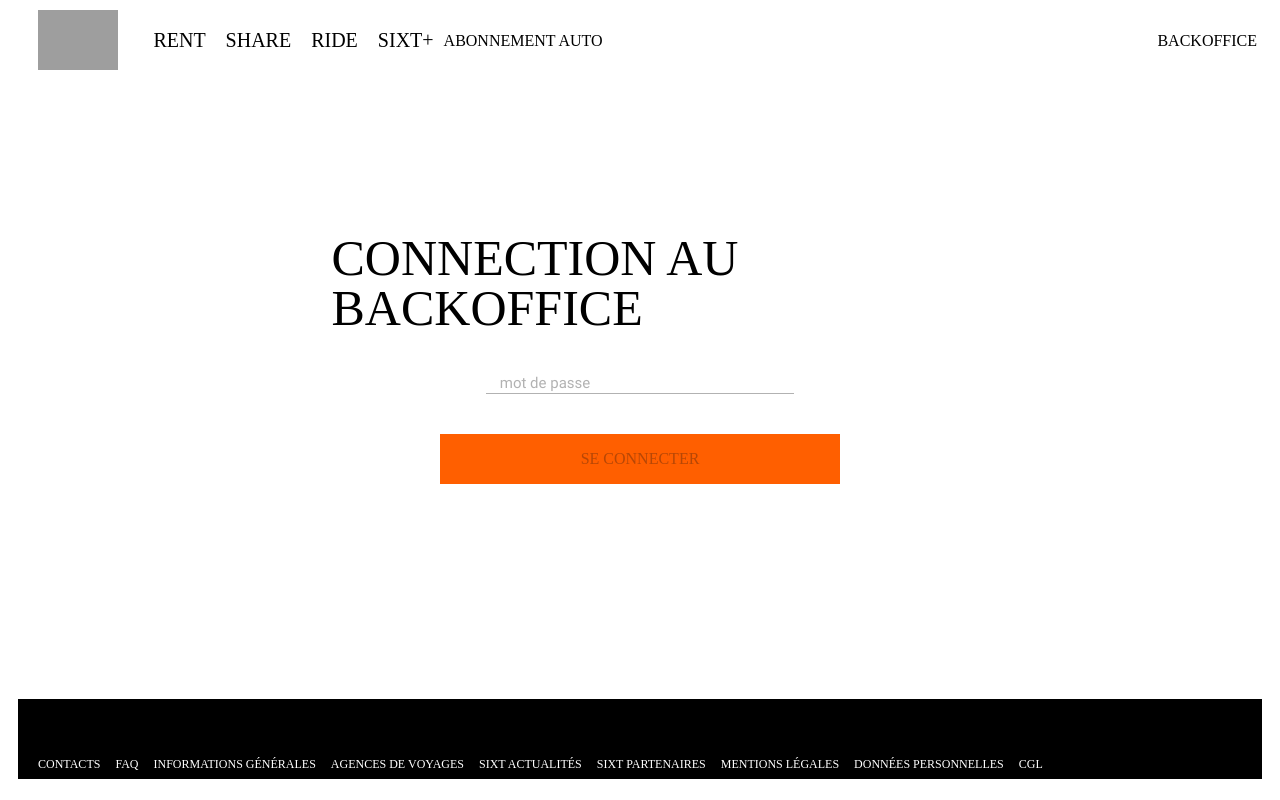
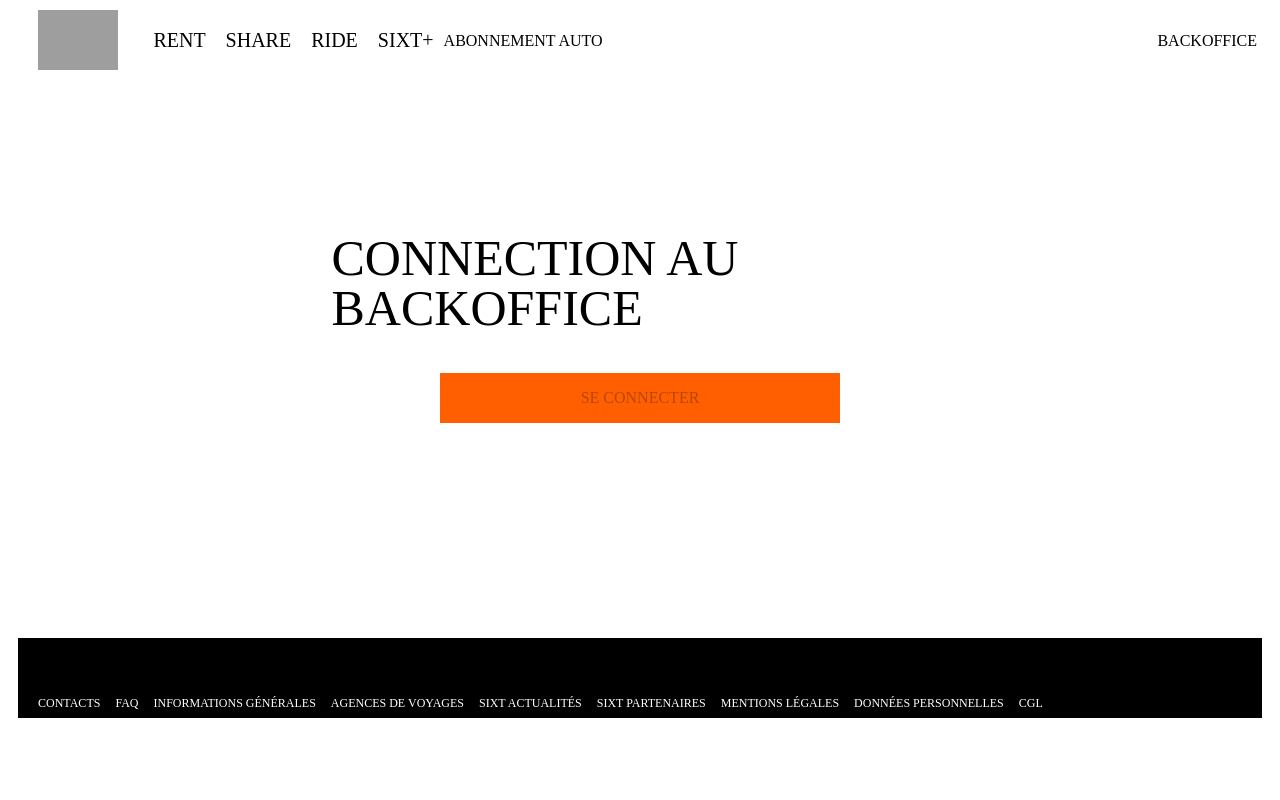
Before and after one commit to elsa-wanderlust/sixt-front, a React (Vite) app: page /backoffice in a window 1280 px wide. Built offline with nearby package versions, Linux system fonts and the light colour scheme; grey boxes are pictures that could not be loaded; a web font is replaced by a local one.

Commit message:
now no input field at all

```diff
--- a/src/components/Connect/index.jsx
+++ b/src/components/Connect/index.jsx
@@ -2,7 +2,7 @@
 import { useState } from "react";
 import Cookies from "js-cookie";
 // import components
-import InputField from "../../components/InputField";
+// import InputField from "../../components/InputField";
 import SelectButton from "../SelectButton";
 // import style
 import "./connect.scss";
@@ -24,13 +24,13 @@
   return (
     <div className="connection">
       <p>CONNECTION AU BACKOFFICE</p>
-      <InputField
+      {/* <InputField
         type="password"
         placeholder={!Cookies.get("password") ? "mot de passe" : ""}
         state={password}
         setState={setPassword}
         connect={true}
-      />
+      /> */}
       <SelectButton
         func={handleConnect}
         title="SE CONNECTER"
```
